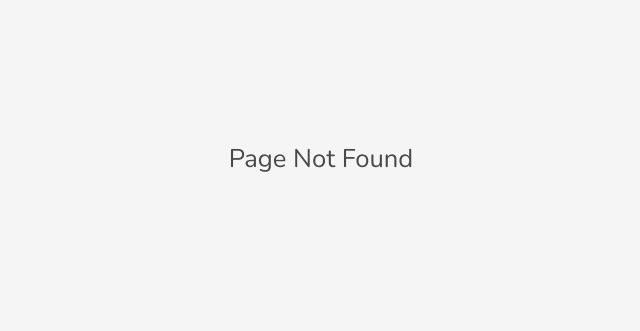
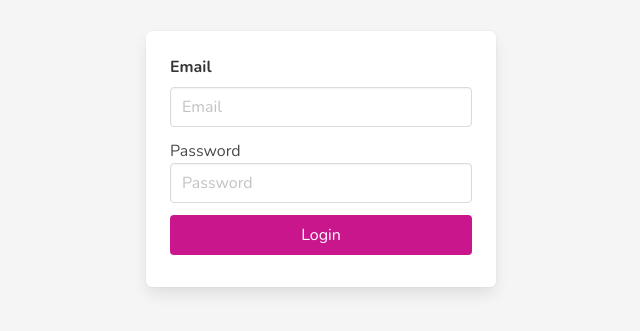
Before and after one commit to HappyJayXin/react-store-practice, a React (Create React App) app: page /login in a window 1280 px wide. Before the commit this address had no page. Shown: the part 241-572 px from the top of the page, without its empty margins (319-959 px from the left). Built offline with nearby package versions, Linux system fonts and the light colour scheme.

Commit message:
Feat: 13-组件中处理事件.

```diff
--- a/src/Route.tsx
+++ b/src/Route.tsx
@@ -8,7 +8,7 @@ export default () => (
   <Router>
     <Switch>
       <Route path="/" exact component={App} />
-      <Route path="/login/:nickname" component={Login} />
+      <Route path="/login" component={Login} />
       <Route component={NotFound} />
     </Switch>
   </Router>
--- a/src/pages/Login.tsx
+++ b/src/pages/Login.tsx
@@ -1,21 +1,15 @@
 import React, { Component } from 'react';
-import { RouteComponentProps } from 'react-router-dom';
+import { RouteComponentProps } from "react-router-dom";
 
-interface RouteParams {
-  nickname: string;
-}
-
-interface LoginProps extends RouteComponentProps<RouteParams> {}
-
-export default class Login extends Component<LoginProps> {
-  constructor(props: LoginProps) {
-    super(props);
+export default class Login extends Component<RouteComponentProps> {
+  handleSubmit = (event: React.FormEvent<HTMLInputElement>) => {
+    event.preventDefault();
+    this.props.history.push('/');
   }
 
   render() {
-    console.log(this.props.match.params.nickname);
     return (
-      <div className="login-wrapper">
+      <div className="login-wrapper" onSubmit={this.handleSubmit}>
         <form className="box login-box">
           <div className="field">
             <label className="label">Email</label>
```
